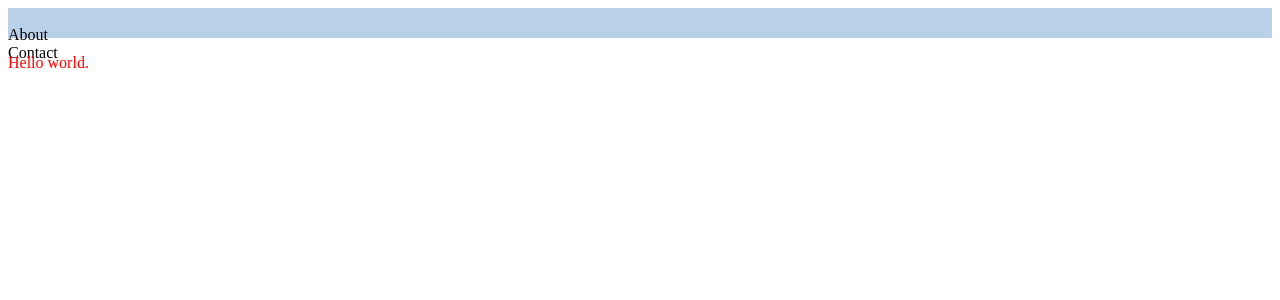
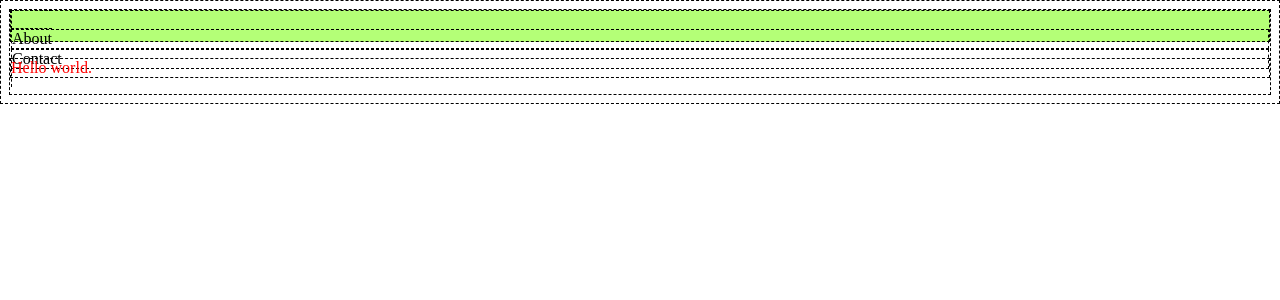
Before and after one commit to DavidBensonAB/chalkspark, a Jekyll site: the page built from index.html, in a window 1280 px wide. Shown: the top 300 px of the page. Built offline with Jekyll 4.4.1, drawn with Linux system fonts in a browser that asks for light colours.

Commit message:
Update main.css

```diff
--- a/css/main.css
+++ b/css/main.css
@@ -1,3 +1,7 @@
+* {
+  border: 1px dashed #000000;
+}
+
 p {
   color: red;
 }
@@ -5,7 +9,7 @@ p {
 .nav {
   margin: auto;
   height: 30px;
-  background-color: #b9d1e8;
+  background-color: #b4ff77;
 }
 
 #top-menu {
```
